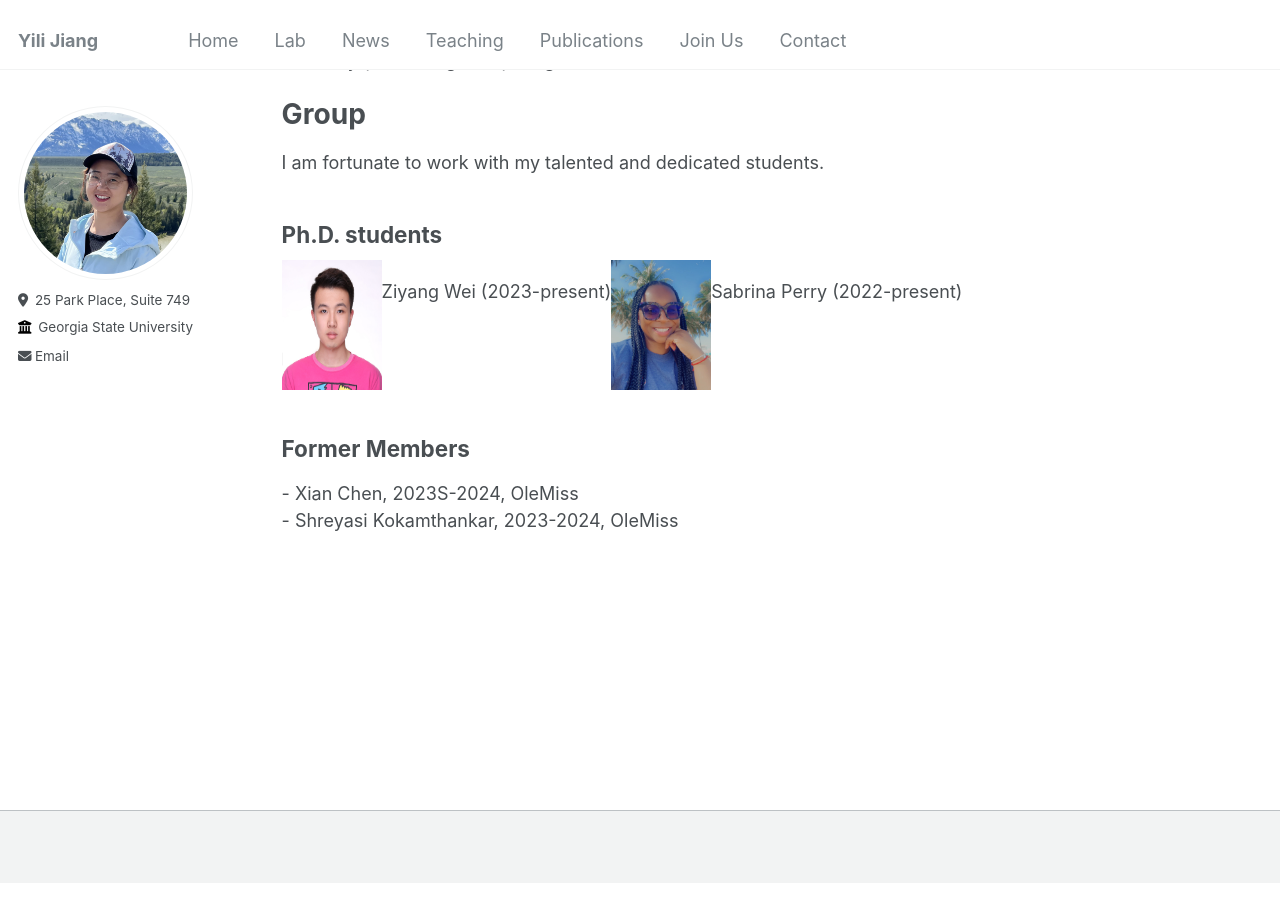
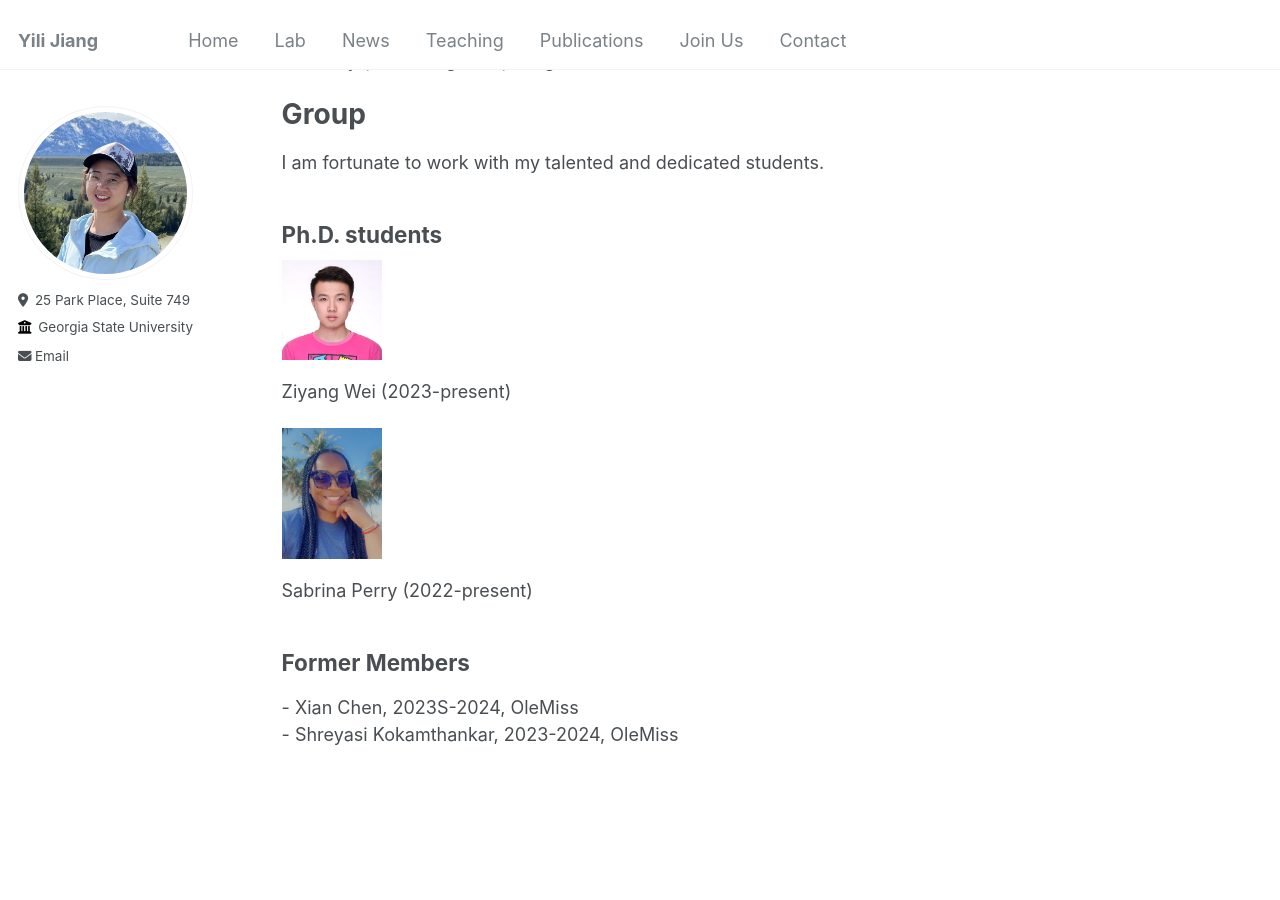
Before and after one commit to suhbrina-perry/suhbrina-perry.github.io, a Jekyll site: the page built from _pages/lab.html, in a window 1280 px wide and 900 px high, scrolled down 608 px. Built offline with Jekyll 4.4.1, drawn with Linux system fonts in a browser that asks for light colours.

Commit message:
Update lab.html

```diff
--- a/_pages/lab.html
+++ b/_pages/lab.html
@@ -189,12 +189,12 @@ author_profile: true
     <h1>Group</h1>
     <p> I am fortunate to work with my talented and dedicated students. </p>
     <h2>Ph.D. students</h2>
-     <div style="display:flex;">
+
      <img src="/images/ZiyangPortrait.jpg" width="100" height="100">
     <p> Ziyang Wei (2023-present)</p>
      <img src="/images/SabrinaPortrait.jpg" width="100" height="100">
     <p> Sabrina Perry (2022-present) </p>
-     </div>
+
     <h2>Former Members</h3>
     <p> - Xian Chen, 2023S-2024, OleMiss  <br>
         - Shreyasi Kokamthankar, 2023-2024, OleMiss  </p>
```
